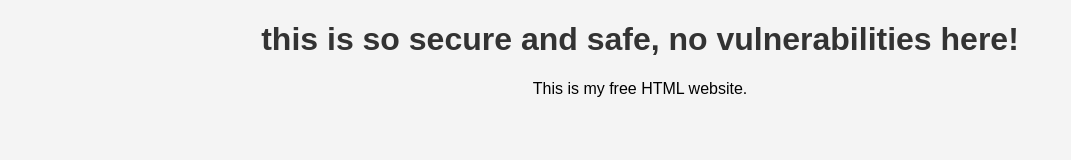
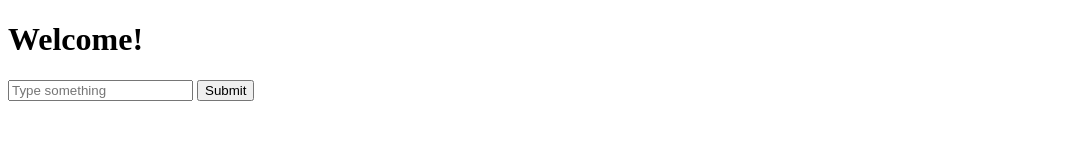
Before and after one commit to sofiahartmann/New_Repo_IT_359_Project, a plain HTML site: page index.html in a window 1280 px wide. Shown: the whole page, without its empty margins (0-1071 px from the left). Drawn offline with Linux system fonts and the light colour scheme.

Commit message:
Update index.html

```diff
--- a/index.html
+++ b/index.html
@@ -1,11 +1,23 @@
 <!DOCTYPE html>
 <html>
 <head>
-  <link rel="stylesheet" href="style.css">
-  <title>Laney and Sofia website!</title>
+  <title>Laney and Sofia page</title>
 </head>
 <body>
-  <h1>this is so secure and safe, no vulnerabilities here!</h1>
-  <p>This is my free HTML website.</p>
+
+  <h1>Welcome!</h1>
+
+  <input id="userInput" placeholder="Type something">
+  <button onclick="showInput()">Submit</button>
+
+  <div id="output"></div>
+
+  <script>
+    function showInput() {
+      var input = document.getElementById("userInput").value;
+      document.getElementById("output").innerHTML = input;
+    }
+  </script>
+
 </body>
 </html>
```
